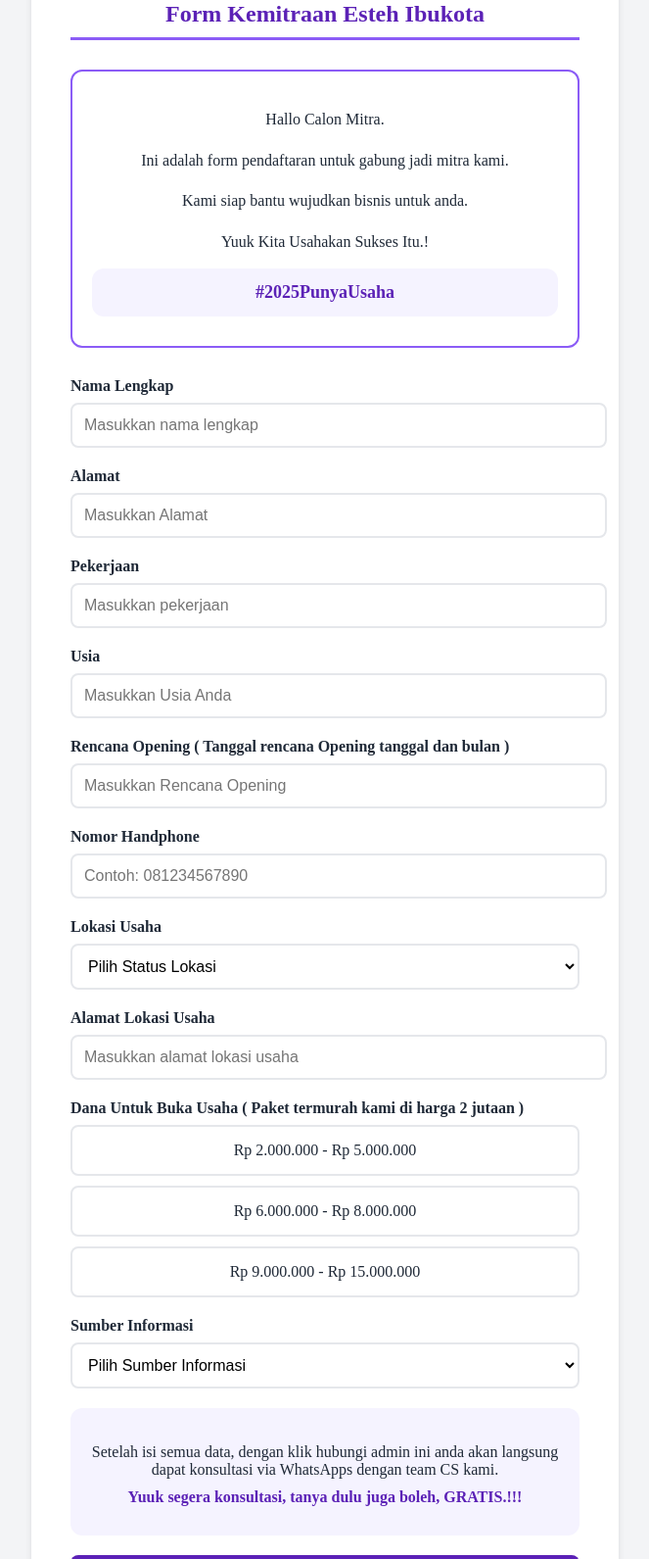
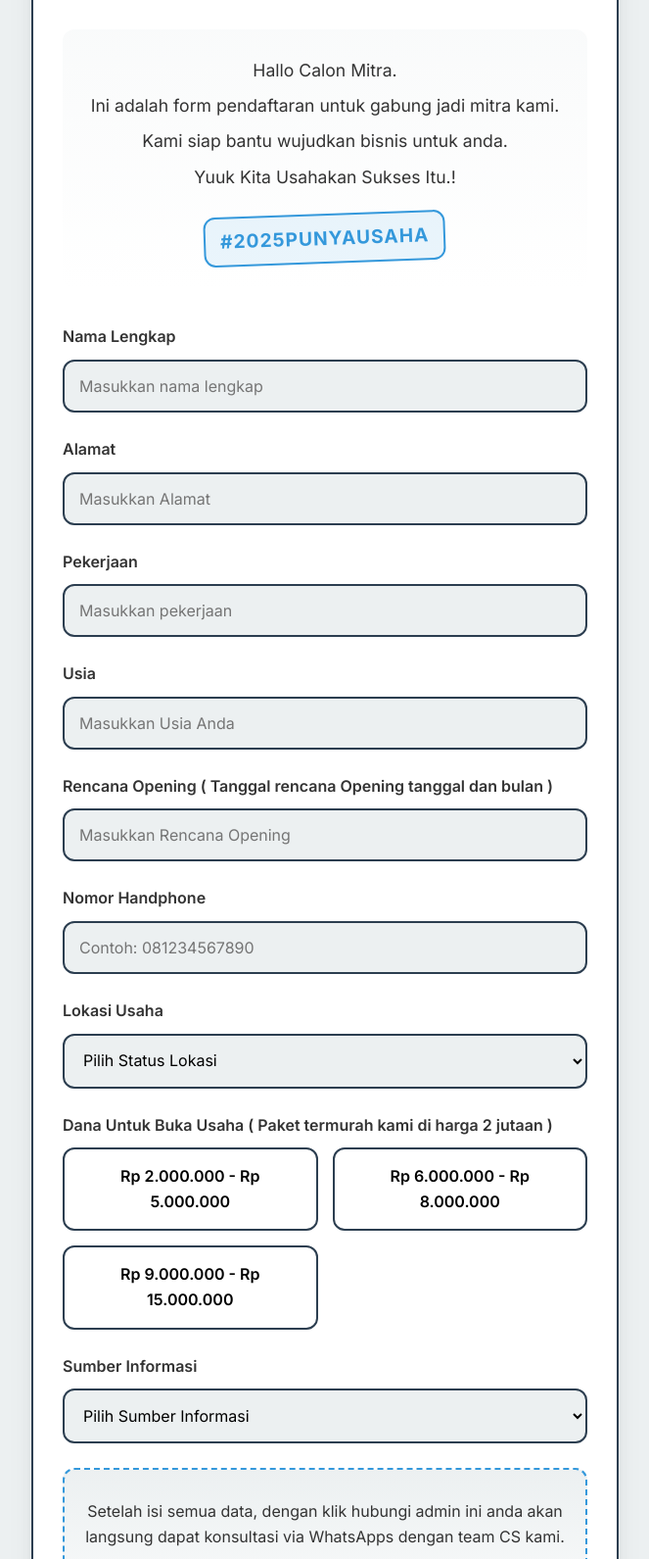
Before and after one commit to jafabogaartha/Form-Paketusaha.web.id, a plain HTML site: page estehibukota.html in a window 1280 px wide. Shown: the part 103-1694 px from the top of the page at 98% size, without its empty margins (308-971 px from the left). Drawn offline with Linux system fonts and the light colour scheme.

Commit message:
@jafabogaartha

```diff
--- a/estehibukota.html
+++ b/estehibukota.html
@@ -8,31 +8,161 @@
     <link href="https://fonts.googleapis.com/css2?family=Inter:wght@400;600;700&display=swap" rel="stylesheet">
     <style>
         :root {
-    --primary-color: #5B21B6;    /* Deep purple */
-    --secondary-color: #ffffff;   /* White background */
-    --accent-color: #8B5CF6;     /* Bright purple */
-    --text-color: #1F2937;       /* Dark gray for text */
-    --text-light: #6B7280;       /* Light gray for secondary text */
-    --white: #ffffff;
-    --error: #EF4444;
-    --success: #10B981;
+            --primary-color: #2c3e50;
+            /* Warna gelap yang kuat */
+            --secondary-color: #ecf0f1;
+            /* Warna latar belakang ringan */
+            --accent-color: #3498db;
+            /* Warna aksen cerah */
+            --text-color: #333;
             --border-radius: 12px;
         }
 
+        * {
+            margin: 0;
+            padding: 0;
+            box-sizing: border-box;
+            font-family: 'Inter', 'Roboto', sans-serif;
+        }
+
         body {
-    background-color: #F3F4F6;
+            background-color: var(--secondary-color);
+            display: flex;
+            justify-content: center;
+            align-items: center;
             min-height: 100vh;
-    padding: 20px;
+            line-height: 1.6;
         }
 
         .container {
             width: 100%;
             max-width: 600px;
-    margin: 20px auto;
-    background: var(--white);
-    box-shadow: 0 4px 6px rgba(0, 0, 0, 0.1);
+            background-color: white;
+            box-shadow:
+                0 10px 30px rgba(0, 0, 0, 0.05),
+                0 4px 15px rgba(0, 0, 0, 0.03);
             border-radius: var(--border-radius);
             overflow: hidden;
+            border: 2px solid var(--primary-color);
+        }
+
+        .form-section {
+            padding: 40px 30px;
+        }
+
+        .form-section h1 {
+            text-align: center;
+            color: var(--primary-color);
+            margin-bottom: 30px;
+            font-size: 2rem;
+            font-weight: 800;
+            position: relative;
+            padding-bottom: 10px;
+        }
+
+        .form-section h1::after {
+            content: '';
+            position: absolute;
+            bottom: 0;
+            left: 50%;
+            transform: translateX(-50%);
+            width: 80px;
+            height: 4px;
+            background-color: var(--accent-color);
+        }
+
+        .form-input {
+            margin-bottom: 25px;
+            position: relative;
+        }
+
+        .form-input label {
+            display: block;
+            margin-bottom: 10px;
+            color: var(--text-color);
+            font-weight: 600;
+            transition: color 0.3s ease;
+        }
+
+        .form-input input,
+        .form-input select {
+            width: 100%;
+            padding: 15px;
+            border: 2px solid var(--primary-color);
+            border-radius: var(--border-radius);
+            font-size: 16px;
+            transition: all 0.3s ease;
+            background-color: var(--secondary-color);
+        }
+
+        .form-input input:focus,
+        .form-input select:focus {
+            outline: none;
+            border-color: var(--accent-color);
+            box-shadow: 0 0 0 3px rgba(52, 152, 219, 0.2);
+        }
+
+        .dana-options {
+            display: grid;
+            grid-template-columns: repeat(auto-fit, minmax(200px, 1fr));
+            gap: 15px;
+            margin-bottom: 25px;
+        }
+
+        .dana-option {
+            border: 2px solid var(--primary-color);
+            border-radius: var(--border-radius);
+            padding: 15px;
+            text-align: center;
+            cursor: pointer;
+            transition: all 0.3s ease;
+            font-weight: 600;
+        }
+
+        .dana-option:hover {
+            background-color: var(--primary-color);
+            color: white;
+        }
+
+        .dana-option.selected {
+            background-color: var(--accent-color);
+            color: white;
+            border-color: var(--accent-color);
+        }
+
+        .submit-btn {
+            width: 100%;
+            padding: 15px;
+            background-color: var(--primary-color);
+            color: white;
+            border: none;
+            border-radius: var(--border-radius);
+            font-weight: 700;
+            cursor: pointer;
+            transition: all 0.3s ease;
+            text-transform: uppercase;
+            letter-spacing: 1px;
+        }
+
+        .submit-btn:hover {
+            background-color: var(--accent-color);
+            transform: translateY(-3px);
+            box-shadow: 0 5px 15px rgba(0, 0, 0, 0.1);
+        }
+
+        /* Responsivitas Full Width untuk Mobile */
+        @media screen and (max-width: 600px) {
+            body {
+                padding: 0;
+            }
+
+            .container {
+                max-width: 100%;
+                margin: 0;
+                border-radius: 0;
+                border-left: none;
+                border-right: none;
+                border-top: none;
             }
 
             .form-section {
@@ -40,224 +170,122 @@ body {
             }
 
             .form-section h1 {
-    color: var(--primary-color);
-    font-size: 24px;
-    font-weight: 700;
-    text-align: center;
-    margin-bottom: 30px;
-    padding-bottom: 10px;
-    border-bottom: 3px solid var(--accent-color);
+                font-size: 1.6rem;
             }
 
+            .dana-options {
+                grid-template-columns: 1fr;
+            }
+        }
+
+        /* Animasi Tambahan */
+        @keyframes fadeIn {
+            from {
+                opacity: 0;
+                transform: translateY(-20px);
+            }
+
+            to {
+                opacity: 1;
+                transform: translateY(0);
+            }
+        }
+
+        #additional-address {
+            display: none;
+            animation: fadeIn 0.4s ease;
+        }
  .welcome-section {
-    background: var(--white);
+            text-align: center;
+            margin-bottom: 35px;
+            animation: fadeIn 0.8s ease;
             padding: 20px;
-    border: 2px solid var(--accent-color);
+            background: linear-gradient(to bottom, rgba(236, 240, 241, 0.3), transparent);
             border-radius: var(--border-radius);
-    margin-bottom: 30px;
         }
 
         .welcome-section p {
+            margin: 8px 0;
+            line-height: 1.6;
             color: var(--text-color);
-    font-size: 16px;
-    line-height: 1.6;
-    margin-bottom: 10px;
-    text-align: center;
+            font-size: 1.1rem;
         }
 
         .welcome-section .hashtag {
-    color: var(--primary-color);
-    font-size: 18px;
-    font-weight: 700;
-    display: block;
-    text-align: center;
+            font-weight: 800;
+            color: var(--accent-color);
             margin-top: 15px;
-    padding: 10px;
-    background-color: #F5F3FF;
+            font-size: 1.2rem;
+            text-transform: uppercase;
+            letter-spacing: 1px;
+            padding: 8px 15px;
+            display: inline-block;
+            border: 2px solid var(--accent-color);
             border-radius: var(--border-radius);
+            background-color: rgba(52, 152, 219, 0.1);
+            transform: rotate(-2deg);
         }
 
-.form-input {
-    margin-bottom: 20px;
+        /* New styles for consultation message section */
+        .consultation-message {
+            text-align: center;
+            margin: 25px 0;
+            padding: 20px;
+            background: linear-gradient(to bottom, var(--secondary-color), white);
+            border-radius: var(--border-radius);
+            border: 2px dashed var(--accent-color);
+            animation: fadeIn 0.8s ease;
         }
 
-.form-input label {
-    display: block;
+        .consultation-message p {
+            margin: 10px 0;
+            line-height: 1.6;
             color: var(--text-color);
-    font-weight: 600;
-    margin-bottom: 8px;
-    font-size: 16px;
         }
 
-.form-input input,
-.form-input select {
-    width: 100%;
-    padding: 12px;
-    border: 2px solid #E5E7EB;
-    border-radius: 8px;
-    font-size: 16px;
-    background-color: var(--white);
+        .consultation-message .highlight {
+            font-weight: 700;
+            color: var(--accent-color);
+            font-size: 1.1rem;
+            margin-top: 15px;
+            padding: 5px 10px;
+            background-color: rgba(52, 152, 219, 0.1);
+            border-radius: var(--border-radius);
+            display: inline-block;
         }
 
-.form-input input:focus,
-.form-input select:focus {
-    border-color: var(--accent-color);
-    outline: none;
-    box-shadow: 0 0 0 3px rgba(139, 92, 246, 0.1);
+        /* Animation for new sections */
+        @keyframes fadeIn {
+            from {
+                opacity: 0;
+                transform: translateY(-10px);
+            }
+            to {
+                opacity: 1;
+                transform: translateY(0);
+            }
         }
 
-.dana-options {
-    display: grid;
-    grid-template-columns: 1fr;
-    gap: 10px;
-    margin-bottom: 20px;
+        /* Responsive adjustments for new sections */
+        @media screen and (max-width: 600px) {
+            .welcome-section {
+                padding: 15px;
+                margin-bottom: 25px;
             }
 
-.dana-option {
-    padding: 15px;
-    border: 2px solid #E5E7EB;
-    border-radius: 8px;
-    text-align: center;
-    cursor: pointer;
-    background: var(--white);
-    color: var(--text-color);
-    font-weight: 500;
-    transition: all 0.3s ease;
+            .welcome-section p {
+                font-size: 1rem;
             }
 
-.dana-option:hover {
-    border-color: var(--accent-color);
-    background-color: #F5F3FF;
-}
-
-.dana-option.selected {
-    background-color: var(--primary-color);
-    color: var(--white);
-    border-color: var(--primary-color);
+            .welcome-section .hashtag {
+                font-size: 1.1rem;
+                padding: 6px 12px;
             }
 
             .consultation-message {
-    background-color: #F5F3FF;
-    padding: 20px;
-    border-radius: var(--border-radius);
+                padding: 15px;
                 margin: 20px 0;
-    text-align: center;
             }
-
-.consultation-message p {
-    color: var(--text-color);
-    margin-bottom: 10px;
-}
-
-.consultation-message .highlight {
-    color: var(--primary-color);
-    font-weight: 700;
-    font-size: 16px;
-    display: block;
-    margin-top: 10px;
-}
-
-.submit-btn {
-    width: 100%;
-    padding: 15px;
-    background-color: var(--primary-color);
-    color: var(--white);
-    border: none;
-    border-radius: 8px;
-    font-weight: 600;
-    font-size: 16px;
-    cursor: pointer;
-    transition: all 0.3s ease;
-}
-
-.submit-btn:hover {
-    background-color: var(--accent-color);
-}
-
-/* Responsive Improvements */
-@media screen and (max-width: 768px) {
-    body {
-        padding: 0;
-        margin: 0;
-        min-height: 100vh;
-        background-color: var(--white);
-    }
-
-    .container {
-        width: 100%;
-        max-width: 100%;
-        margin: 0;
-        padding: 0;
-        border-radius: 0;
-        box-shadow: none;
-        border: none;
-    }
-
-    .form-section {
-        padding: 20px;
-    }
-
-    .form-section h1 {
-        font-size: 28px;
-    }
-
-    .dana-options {
-        grid-template-columns: repeat(2, 1fr);
-    }
-}
-
-@media screen and (max-width: 480px) {
-    body {
-        padding: 10px;
-    }
-
-    .container {
-        margin: 0;
-        border-radius: 0;
-    }
-
-    .form-section {
-        padding: 20px 15px;
-    }
-
-    .form-section h1 {
-        font-size: 20px;
-    }
-
-    .welcome-section,
-    .consultation-message {
-        padding: 15px;
-    }
-
-    .form-input label {
-        font-size: 14px;
-    }
-
-    .form-input input,
-    .form-input select,
-    .submit-btn {
-        padding: 10px;
-        font-size: 14px;
-    }
-}
-/* Tablet and Desktop styles */
-@media screen and (min-width: 769px) {
-    body {
-        padding: 20px;
-        background-color: #F3F4F6;
-    }
-
-    .container {
-        max-width: 600px;
-        margin: 20px auto;
-        border-radius: var(--border-radius);
-        box-shadow: 0 4px 6px rgba(0, 0, 0, 0.1);
-    }
-
-    .form-section {
-        padding: 40px;
-    }
-
         }
     </style>
 </head>
```
Lines whose indentation alone changed are shown as unchanged.
